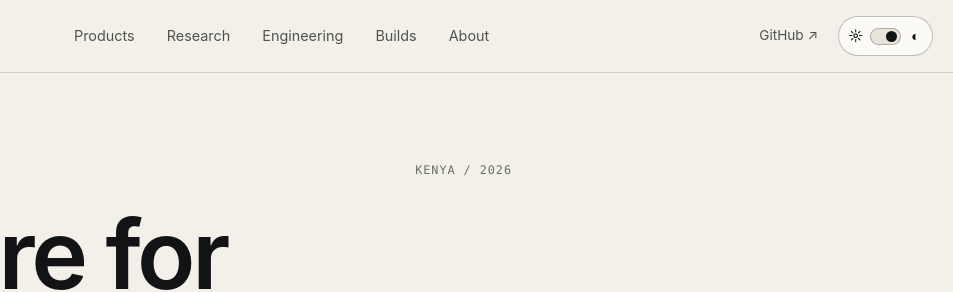
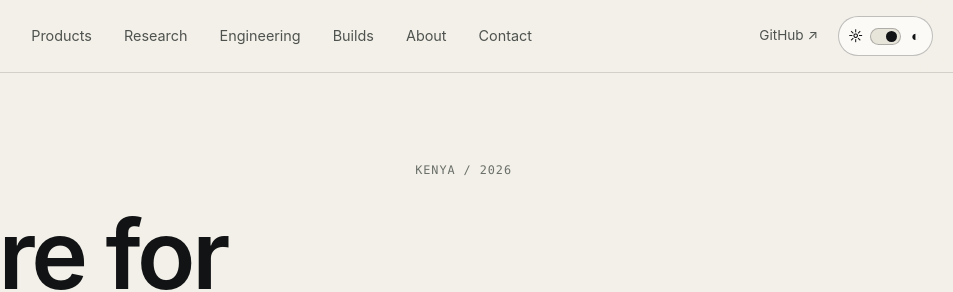
Before and after one commit to simlexx-k/a3slabs, an Astro site: page / in a window 1280 px wide. Shown: the top 292 px of the page, 327-1280 px from the left. Built offline with nearby package versions, Linux system fonts and the light colour scheme; Astro itself is replaced by a stand-in of ours.

Commit message:
Add contact navigation

```diff
--- a/src/components/Header.astro
+++ b/src/components/Header.astro
@@ -6,6 +6,7 @@ const links = [
   ["Engineering", "/engineering"],
   ["Builds", "/builds"],
   ["About", "/about"],
+  ["Contact", "/contact"],
 ];
 
 const isActive = (href: string) => pathname === href || pathname.startsWith(`${href}/`);
```
